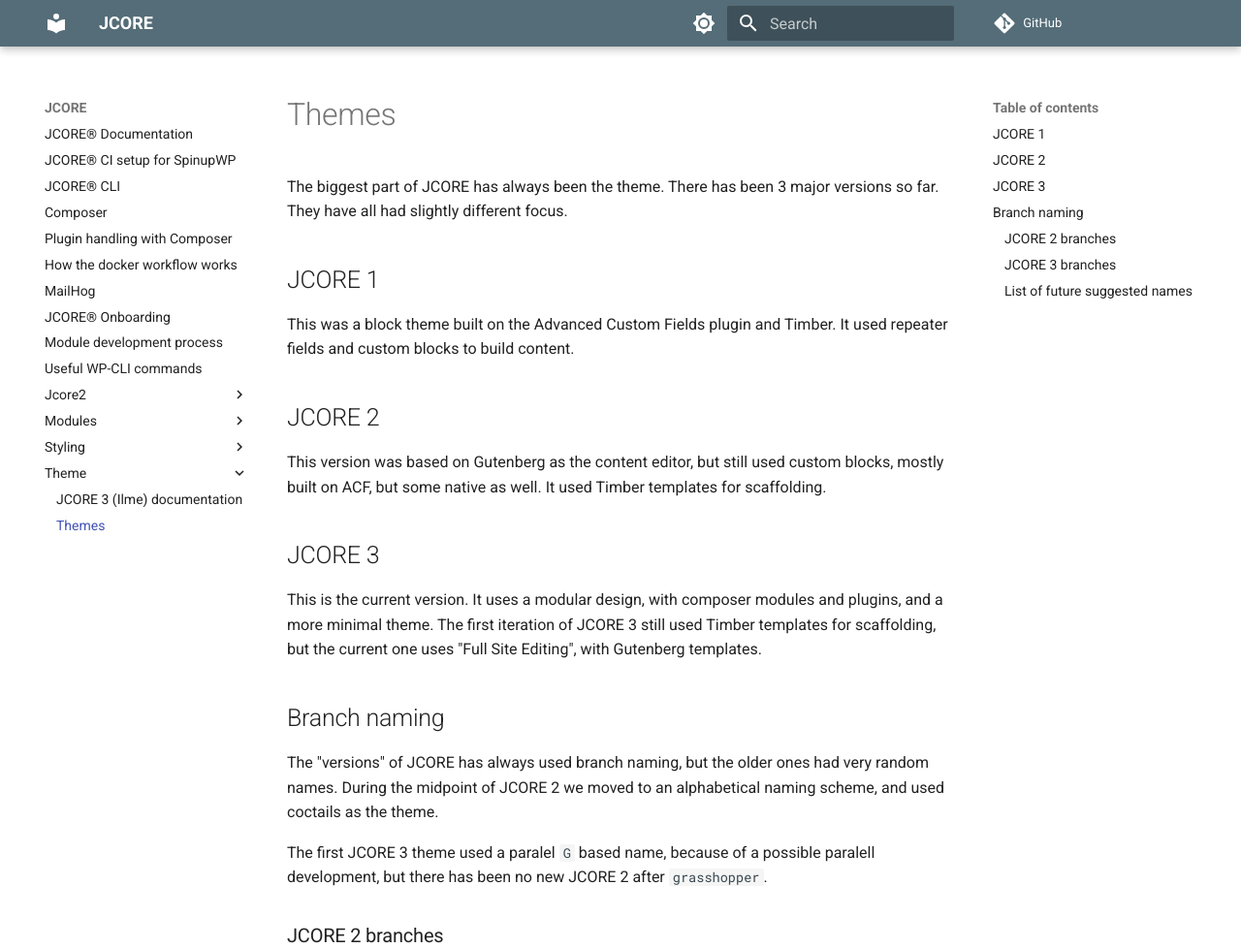
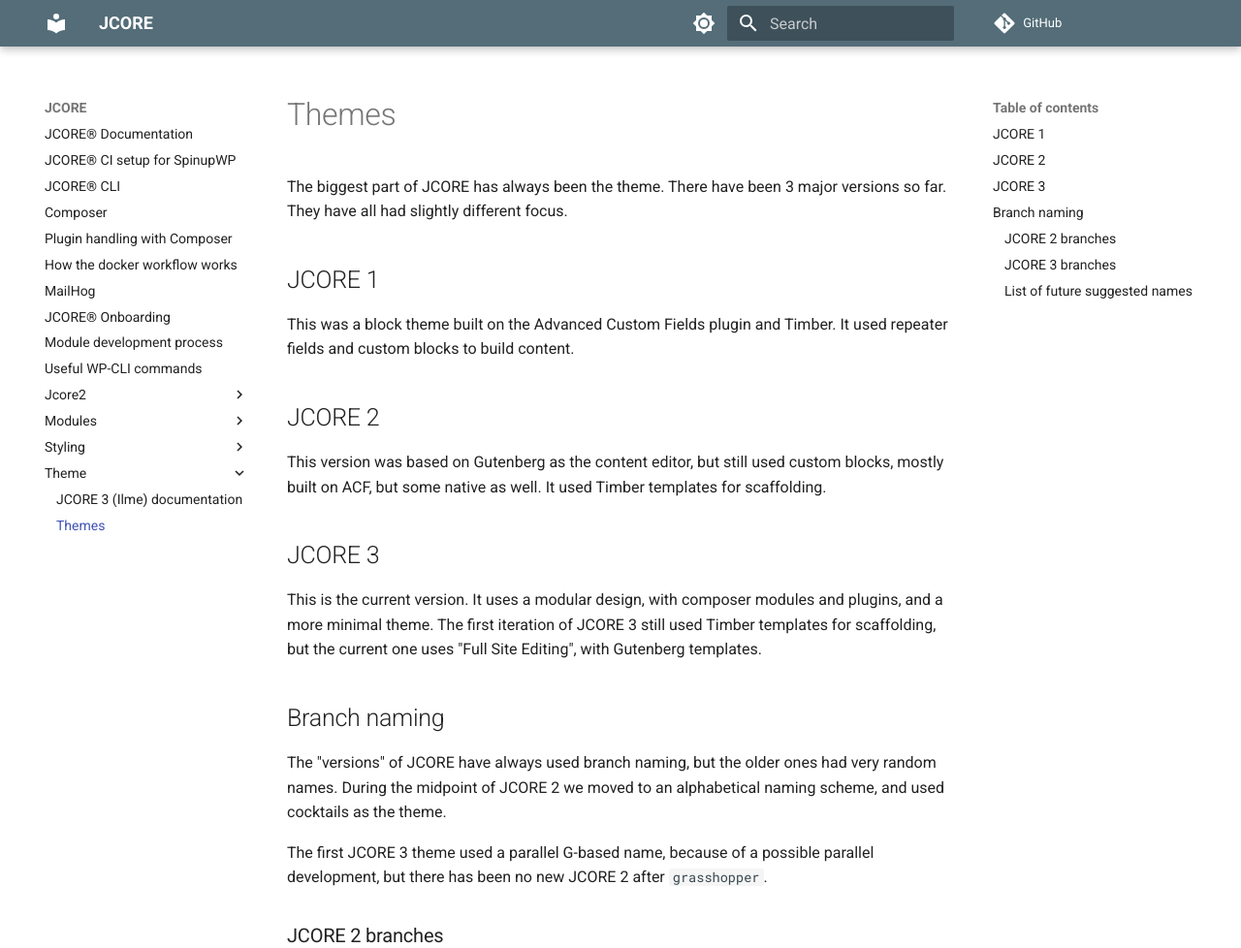
Before and after one commit to JCO-Digital/jcore-maja, an MkDocs documentation site: the page built from docs/theme/themes.md, in a window 1280 px wide and 1400 px high. Shown: the top 978 px of the window at 97% size. Built offline with MkDocs 1.6.1 and Material for MkDocs 9.7.7, drawn with Linux system fonts in a browser that asks for light colours; comment, search, counter and statistics services are not loaded.

Commit message:
docs(theme): spell check

```diff
--- a/docs/theme/themes.md
+++ b/docs/theme/themes.md
@@ -1,6 +1,6 @@
 # Themes
 
-The biggest part of JCORE has always been the theme. There has been 3 major versions so far. They have all had slightly different focus.
+The biggest part of JCORE has always been the theme. There have been 3 major versions so far. They have all had slightly different focus.
 
 ## JCORE 1
 
@@ -16,9 +16,9 @@ This is the current version. It uses a modular design, with composer modules and
 
 ## Branch naming
 
-The "versions" of JCORE has always used branch naming, but the older ones had very random names. During the midpoint of JCORE 2 we moved to an alphabetical naming scheme, and used coctails as the theme.
+The "versions" of JCORE have always used branch naming, but the older ones had very random names. During the midpoint of JCORE 2 we moved to an alphabetical naming scheme, and used cocktails as the theme.
 
-The first JCORE 3 theme used a paralel `G` based name, because of a possible paralell development, but there has been no new JCORE 2 after `grasshopper`.
+The first JCORE 3 theme used a parallel G-based name, because of a possible parallel development, but there has been no new JCORE 2 after `grasshopper`.
 
 ### JCORE 2 branches
 
```
